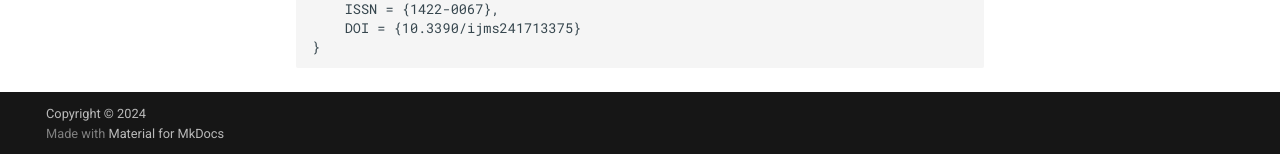
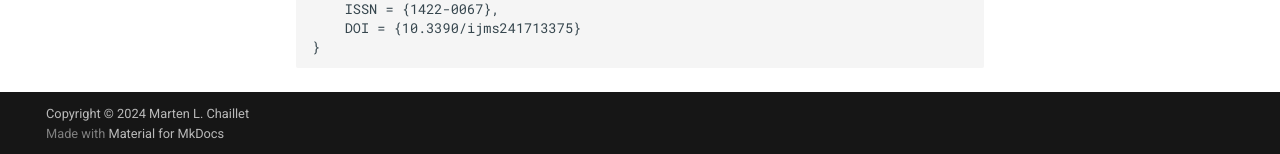
Before and after one commit to SBC-Utrecht/pytom-match-pick, an MkDocs documentation site: the page built from docs/index.md, in a window 1280 px wide and 900 px high, scrolled down 3346 px. Shown: the part 743-897 px from the top of the window. Built offline with MkDocs 1.6.1 and Material for MkDocs 9.7.7, drawn with Linux system fonts in a browser that asks for light colours; comment, search, counter and statistics services are not loaded.

Commit message:
add name to copyright

```diff
--- a/mkdocs.yml
+++ b/mkdocs.yml
@@ -3,7 +3,7 @@ site_url: https://SBC-Utrecht.github.io/pytom-match-pick
 site_author: Marten Chaillet
 repo_name: pytom-match-pick
 repo_url: https://github.com/SBC-Utrecht/pytom-match-pick
-copyright: Copyright &copy; 2024
+copyright: Copyright &copy; 2024 Marten L. Chaillet
 
 nav:
   - Home:
```
